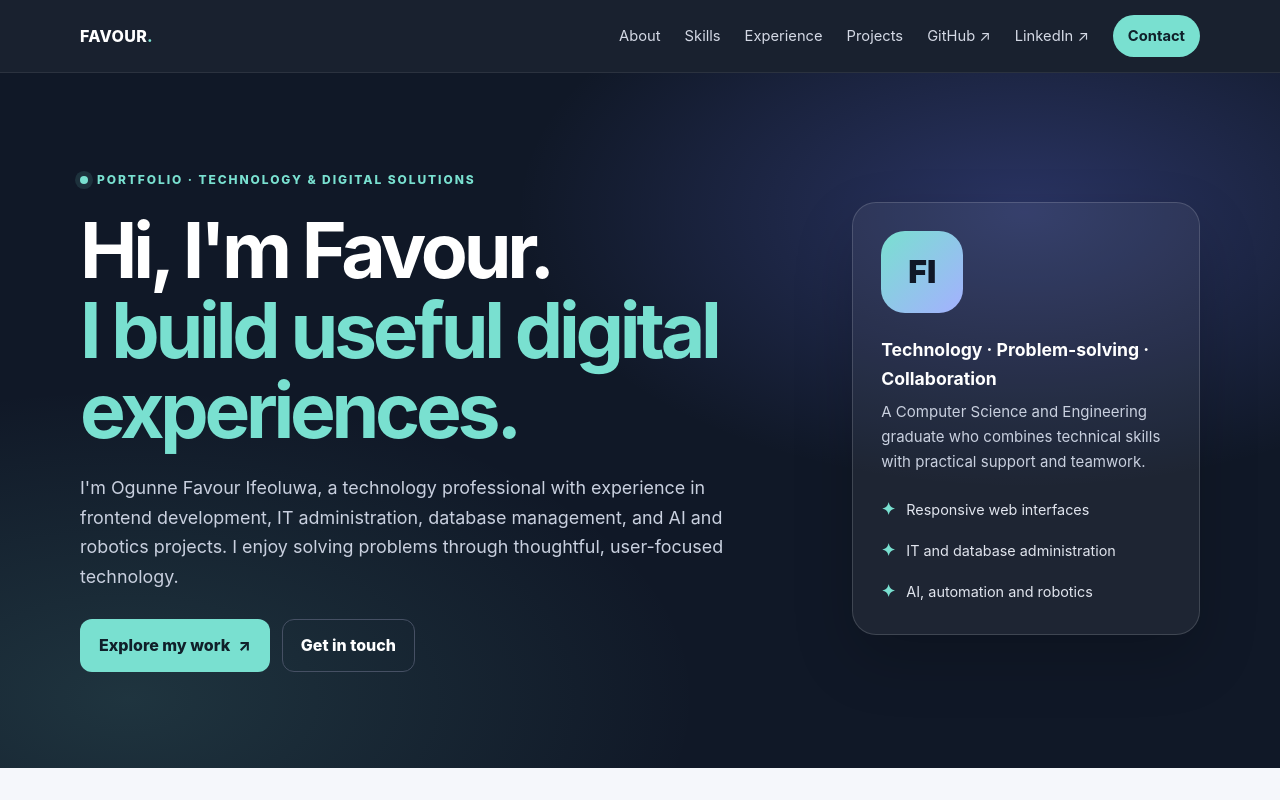
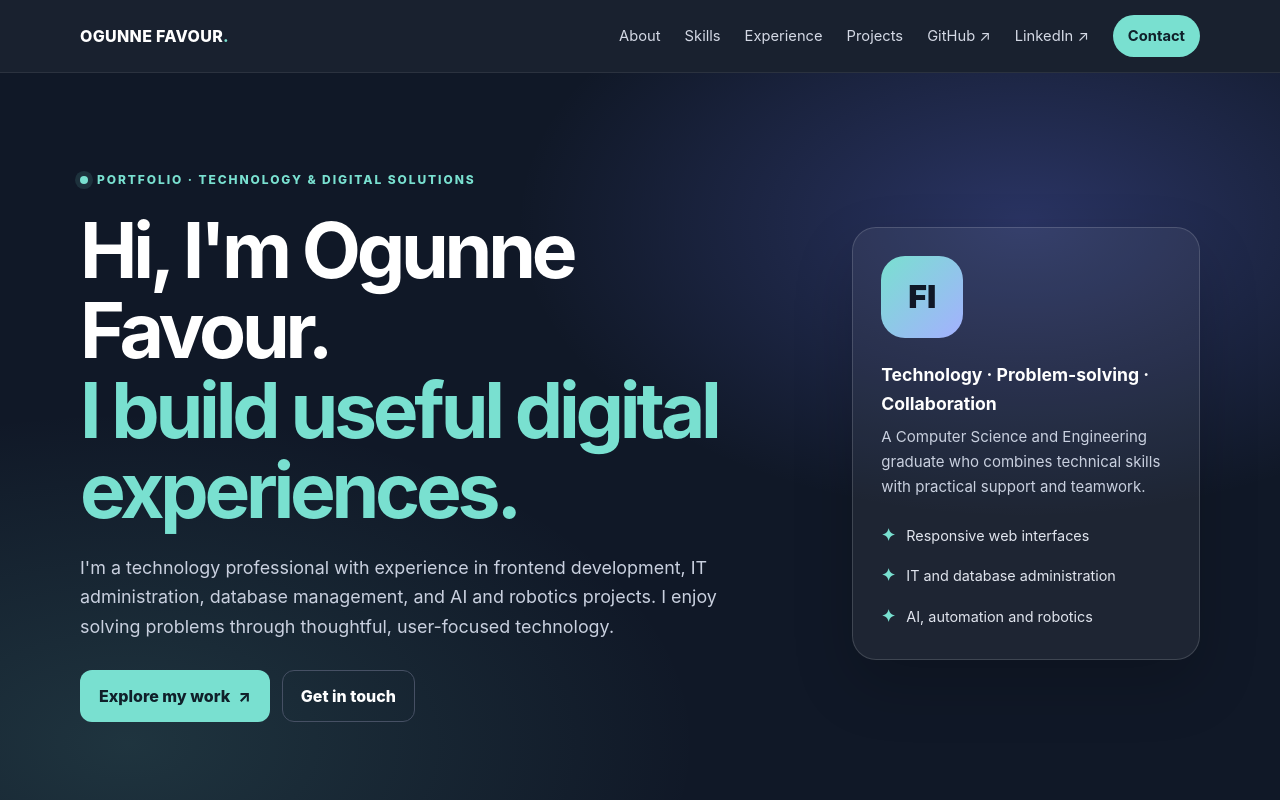
Before and after one commit to iiphe/iiphe.github.io, a plain HTML site: page index.html in a window 1280 px wide. Shown: the top 800 px of the page. Drawn offline with Linux system fonts and the light colour scheme.

Commit message:
Update index.html

```diff
--- a/index.html
+++ b/index.html
@@ -23,7 +23,7 @@ section{padding:82px 0}.section-head{max-width:690px;margin-bottom:32px}.kicker{
 <body>
 <header>
   <div class="wrap nav">
-    <a class="brand" href="#home">FAVOUR<span>.</span></a>
+    <a class="brand" href="#home">OGUNNE FAVOUR<span>.</span></a>
     <nav aria-label="Main navigation">
       <a href="#about">About</a><a href="#skills">Skills</a><a href="#experience">Experience</a><a href="#projects">Projects</a><a href="https://github.com/iiphe" target="_blank" rel="noopener noreferrer">GitHub ↗</a><a href="https://www.linkedin.com/in/ogunne-favour-ifeoluwa-50026322b" target="_blank" rel="noopener noreferrer">LinkedIn ↗</a>
       <a class="nav-cta" href="#contact">Contact</a>
@@ -35,8 +35,8 @@ section{padding:82px 0}.section-head{max-width:690px;margin-bottom:32px}.kicker{
   <div class="wrap hero-grid">
     <div>
       <div class="eyebrow"><span class="dot"></span> Portfolio · Technology & Digital Solutions</div>
-      <h1>Hi, I'm Favour.<br><span>I build useful digital experiences.</span></h1>
-      <p>I'm Ogunne Favour Ifeoluwa, a technology professional with experience in frontend development, IT administration, database management, and AI and robotics projects. I enjoy solving problems through thoughtful, user-focused technology.</p>
+      <h1>Hi, I'm Ogunne Favour.<br><span>I build useful digital experiences.</span></h1>
+      <p>I'm a technology professional with experience in frontend development, IT administration, database management, and AI and robotics projects. I enjoy solving problems through thoughtful, user-focused technology.</p>
       <div class="actions">
         <a class="btn primary" href="#projects">Explore my work <span aria-hidden="true">↗</span></a>
         <a class="btn secondary" href="mailto:Iphefavour@gmail.com">Get in touch</a>
@@ -69,7 +69,7 @@ section{padding:82px 0}.section-head{max-width:690px;margin-bottom:32px}.kicker{
 </section>
 <section class="skills" id="skills">
   <div class="wrap">
-    <div class="section-head"><div class="kicker">Skills & tools</div><h2>Tools I work with.</h2><p>A snapshot of the technologies and professional skills listed in my experience.</p></div>
+    <div class="section-head"><div class="kicker">Skills & tools</div><h2>Tools I work with.</h2></div>
     <div class="skill-grid">
       <article class="skill-card"><div class="icon">⌘</div><h3>Languages</h3><div class="tags"><span class="tag">HTML5</span><span class="tag">CSS3</span><span class="tag">JavaScript ES6+</span><span class="tag">TypeScript</span></div></article>
       <article class="skill-card"><div class="icon">▧</div><h3>Frameworks & UI</h3><div class="tags"><span class="tag">React.js</span><span class="tag">Next.js</span><span class="tag">Tailwind CSS</span><span class="tag">Bootstrap</span><span class="tag">React Hook Form</span><span class="tag">Context API</span></div></article>
@@ -96,7 +96,7 @@ section{padding:82px 0}.section-head{max-width:690px;margin-bottom:32px}.kicker{
     <div class="section-head"><div class="kicker">Selected work</div><h2>Projects I've contributed to.</h2><p>Explore a selection of web projects covering health education, nonprofit work, and API-driven applications.</p></div>
     <div class="project-grid">
       <article class="project"><div class="project-top"><div class="project-icon">K</div><span class="project-type">Web development</span></div><h3>Konji · Sex Education App</h3><p>Built the ReactJS and Tailwind CSS website from scratch, incorporating client feedback and creating a responsive experience.</p><a href="https://konjihealth.org/" target="_blank" rel="noopener noreferrer">Visit project ↗</a></article>
-      <article class="project"><div class="project-top"><div class="project-icon">I</div><span class="project-type">Nonprofit website</span></div><h3>Isodokan Foundation</h3><p>Contributed to an existing WordPress project and worked with project partners to improve the user experience.</p><a href="https://isodokan.org/" target="_blank" rel="noopener noreferrer">Visit website ↗</a></article>
+      <article class="project"><div class="project-top"><div class="project-icon">I</div><span class="project-type">Wordpress</span></div><h3>Isodokan Foundation</h3><p>Contributed to an existing WordPress project and worked with project partners to improve the user experience.</p><a href="https://isodokan.org/" target="_blank" rel="noopener noreferrer">Visit website ↗</a></article>
       <article class="project"><div class="project-top"><div class="project-icon">⌕</div><span class="project-type">React · API</span></div><h3>Movie Search App</h3><p>Built a React application integrating the TMDb API, with loading states, error handling, and pagination.</p><a href="https://movie-web-app-pink.vercel.app/" target="_blank" rel="noopener noreferrer">Try the app ↗</a></article>
     </div>
   </div>
```
